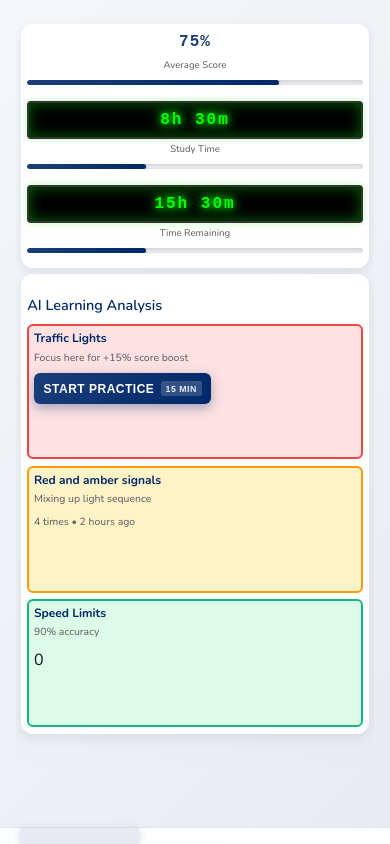
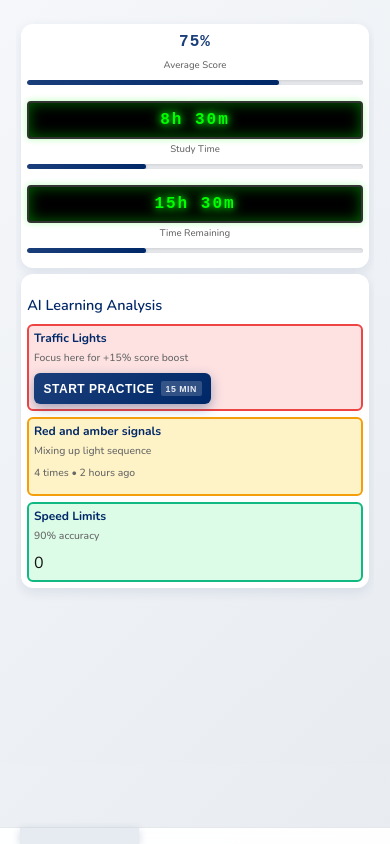
Before and after one commit to fullcircleAI/cbr-ai-coach, a React (Create React App) app: page / in a window 390 px wide. Built offline with nearby package versions, Linux system fonts and the light colour scheme.

Commit message:
Fix mobile view specifically - green box and footer now visible with proper height calculations

```diff
--- a/src/App.css
+++ b/src/App.css
@@ -138,7 +138,7 @@
     margin-left: 0;
     padding: 0.5rem;
     height: calc(100vh - 80px); /* Account for mobile footer */
-    overflow: hidden;
+    overflow: visible;
   }
 }
 
--- a/src/components/AICoachDashboard.css
+++ b/src/components/AICoachDashboard.css
@@ -21,8 +21,9 @@
 /* Mobile and tablet - account for footer */
 @media (max-width: 1024px) {
   .dashboard {
-    height: calc(100vh - 80px - 1rem);
-    max-height: calc(100vh - 80px - 1rem);
+    height: calc(100vh - 100px);
+    max-height: calc(100vh - 100px);
+    overflow-y: auto;
   }
 }
 
@@ -119,8 +120,9 @@
 /* Mobile - allow scrolling if needed */
 @media (max-width: 1024px) {
   .ai-insights-summary {
-    overflow-y: auto;
-    min-height: 0;
+    overflow-y: visible;
+    min-height: auto;
+    flex: none;
   }
 }
 
```
